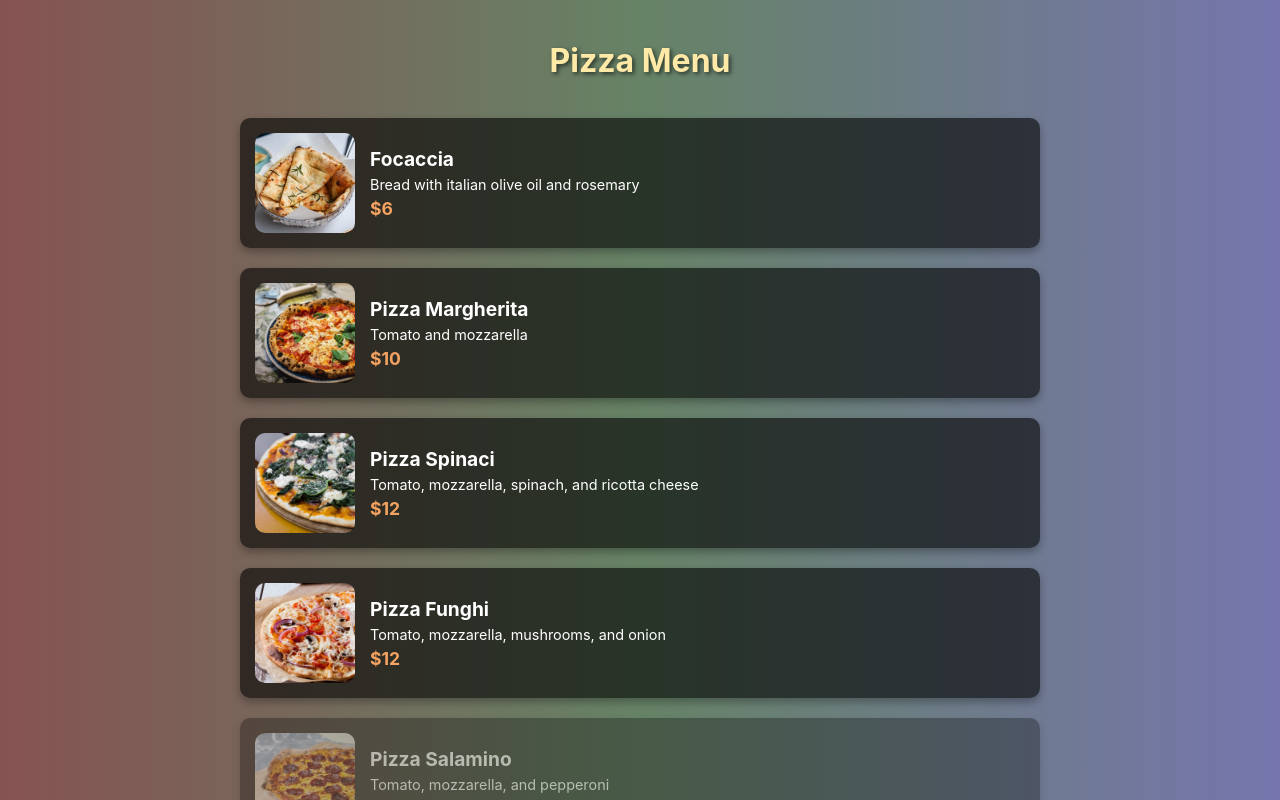
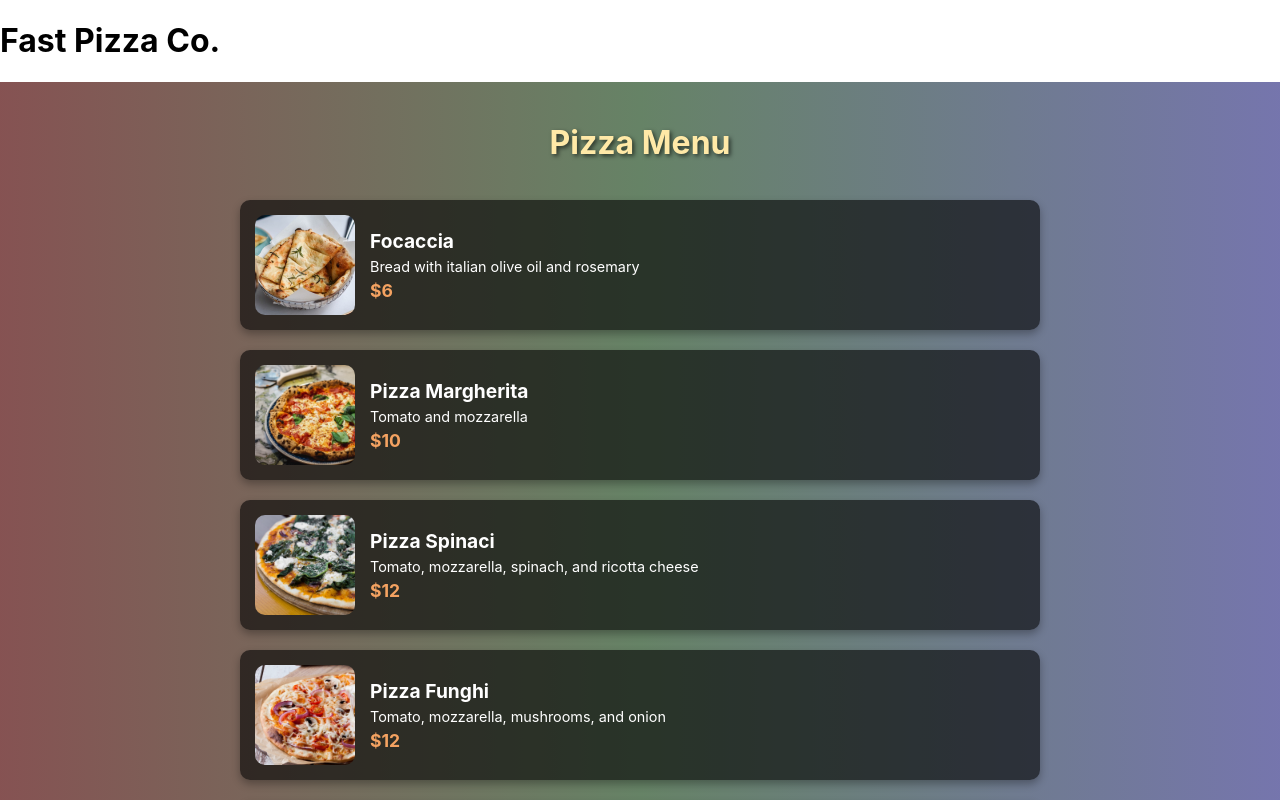
Before and after one commit to abdozayan12/Piza-Menu, a React (Create React App) app: page / in a window 1280 px wide. Shown: the top 800 px of the page. Built offline with nearby package versions, Linux system fonts and the light colour scheme.

Commit message:
Add Header

```diff
--- a/src/App.js
+++ b/src/App.js
@@ -1,9 +1,11 @@
 import './App.css';
+import Header from './components/Header';
 import Piza from './components/Piza';
 
 function App() {
   return (
     <div>
+      <Header />
       <Piza />
     </div>
   );
--- a/src/components/Header.js
+++ b/src/components/Header.js
@@ -1,5 +1,9 @@
 import React from 'react';
 
 export default function Header() {
-  return <div></div>;
+  return (
+    <div>
+      <h1>Fast Pizza Co.</h1>
+    </div>
+  );
 }
```
